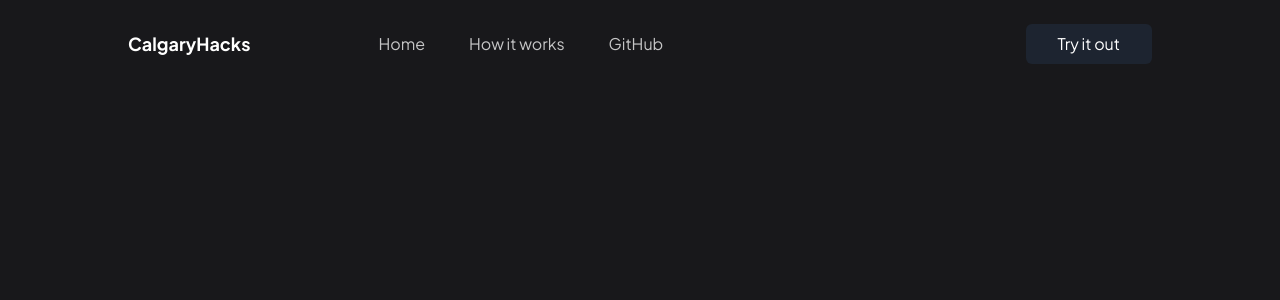
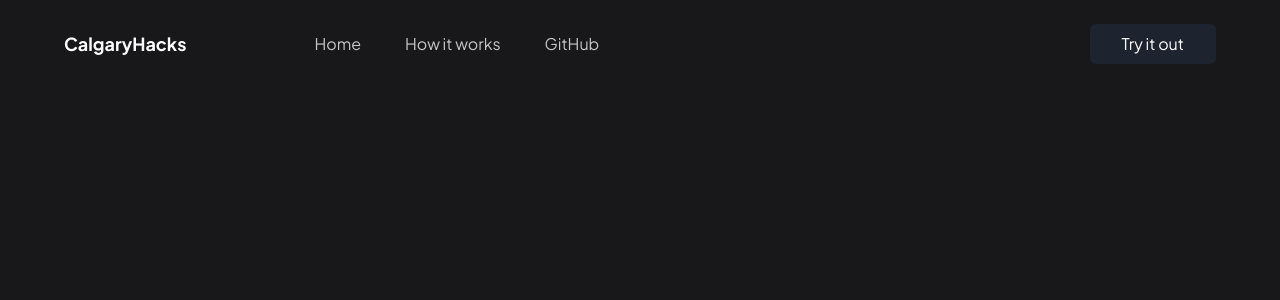
Before and after one commit to andyjianzhou/CalgaryHacks2023, a React (Vite) app in the folder client/: page / in a window 1280 px wide. Shown: the top 300 px of the page. Built offline with nearby package versions, Linux system fonts and the light colour scheme.

Commit message:
Modified navbar width

```diff
--- a/client/src/components/Navbar.jsx
+++ b/client/src/components/Navbar.jsx
@@ -2,7 +2,7 @@ import React from "react";
 
 function Navbar() {
   return (
-    <nav className="flex my-6 max-w-[1250px] w-[80%] mx-auto items-center gap-32">
+    <nav className="flex my-6 max-w-screen-xl w-[90%] mx-auto items-center gap-32">
       <h1 className="shrink-0 font-bold text-lg">CalgaryHacks</h1>
       <div className="flex gap-11 shrink w-full">
         <p className="opacity-75 hover:opacity-100 transition-opacity duration-300">
```
